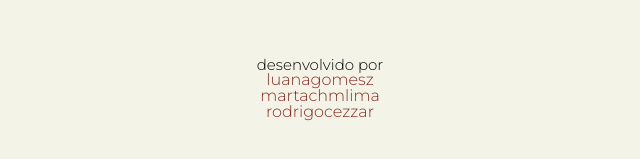
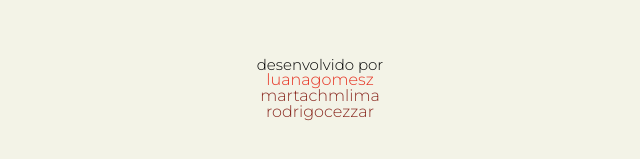
Before and after one commit to luanagomesz/Lig4, a plain HTML site: page index.html in a window 1280 px wide. In both pictures the pointer is over the link "luanagomesz". Shown: the part 399-558 px from the top of the page, 320-960 px from the left. Drawn offline with Linux system fonts and the light colour scheme.

Commit message:
links footer

```diff
--- a/style.css
+++ b/style.css
@@ -102,6 +102,11 @@ header h1{
    text-decoration: none;
    color: #8a2a21;;
   }
+  #menu footer ul a:hover{
+
+    text-decoration: none;
+    color: #e63120;;
+   }
 #menu button:hover {
 	background:linear-gradient(to bottom, #f24437 5%, #c62d1f 100%);
 	background-color:#f24437;
```
